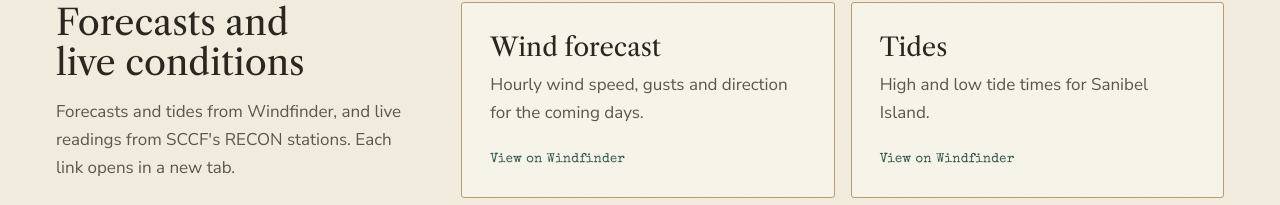
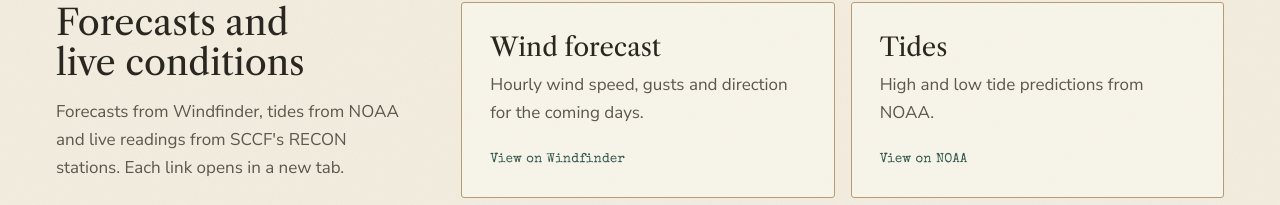
Before and after one commit to alexbaumann1108/https-github.com-nextlevelbuilder-ui-ux-pro-max-skill, a Next.js app in the folder frigate/website/: page /conditions in a window 1280 px wide. Shown: the part 595-800 px from the top of the page. Built offline with nearby package versions, Linux system fonts and the light colour scheme; no server answers.

Commit message:
Conditions: tides from NOAA tide predictions (station 8725362)
Co-Authored-By: Claude Opus 5.5 <noreply@anthropic.com>
Claude-Session: https://claude.ai/code/session_01E2XTvEi7G3cUwdy5bTAxUt

```diff
--- a/frigate/website/src/app/conditions/page.tsx
+++ b/frigate/website/src/app/conditions/page.tsx
@@ -1,18 +1,18 @@
 import type { Metadata } from "next";
 import Link from "next/link";
-import { sccfRecon, windfinder } from "@/content/links";
+import { noaaTides, sccfRecon, windfinder } from "@/content/links";
 import { BookingBand, PageHeader, Regulations } from "@/components/ui";
 
 export const metadata: Metadata = {
   title: "Conditions: Sanibel Wind, Weather & Tides",
   description:
-    "Wind, weather and tide forecasts for fishing Sanibel Island from Windfinder, plus live readings from SCCF's RECON weather stations. Check the conditions before your trip.",
+    "Wind and weather forecasts for fishing Sanibel Island from Windfinder, NOAA tide predictions and live readings from SCCF's RECON weather stations. Check the conditions before your trip.",
   alternates: { canonical: "/conditions" },
 };
 
 const sources = [
   { title: "Wind forecast", body: "Hourly wind speed, gusts and direction for the coming days.", href: windfinder.forecast, site: "Windfinder" },
-  { title: "Tides", body: "High and low tide times for Sanibel Island.", href: windfinder.tides, site: "Windfinder" },
+  { title: "Tides", body: "High and low tide predictions from NOAA.", href: noaaTides, site: "NOAA" },
   {
     title: "Live conditions",
     body: "The latest wind, gusts, temperature and pressure from SCCF's RECON weather stations around Sanibel.",
@@ -50,7 +50,7 @@ export default function ConditionsPage() {
               Forecasts and live conditions
             </h2>
             <p className="mt-4 text-ink-soft">
-              Forecasts and tides from Windfinder, and live readings from SCCF&apos;s RECON stations. Each link opens in a new tab.
+              Forecasts from Windfinder, tides from NOAA and live readings from SCCF&apos;s RECON stations. Each link opens in a new tab.
             </p>
           </div>
           <ul className="grid gap-4 sm:grid-cols-2 lg:col-span-8">
--- a/frigate/website/src/content/links.ts
+++ b/frigate/website/src/content/links.ts
@@ -18,8 +18,10 @@ export const fwc = {
 export const windfinder = {
   forecast: "https://www.windfinder.com/forecast/sanibel_island",
   superforecast: "https://www.windfinder.com/weatherforecast/sanibel_island",
-  tides: "https://www.windfinder.com/tide/sanibel_island",
 };
+
+/** NOAA tide predictions for the station the captain uses. */
+export const noaaTides = "https://tidesandcurrents.noaa.gov/noaatidepredictions.html?id=8725362";
 
 /** SCCF RECON: live readings from its weather stations around Sanibel. */
 export const sccfRecon = {
```
Also changed, not shown: 1 other file (tests, documents, lock files or other folders).
